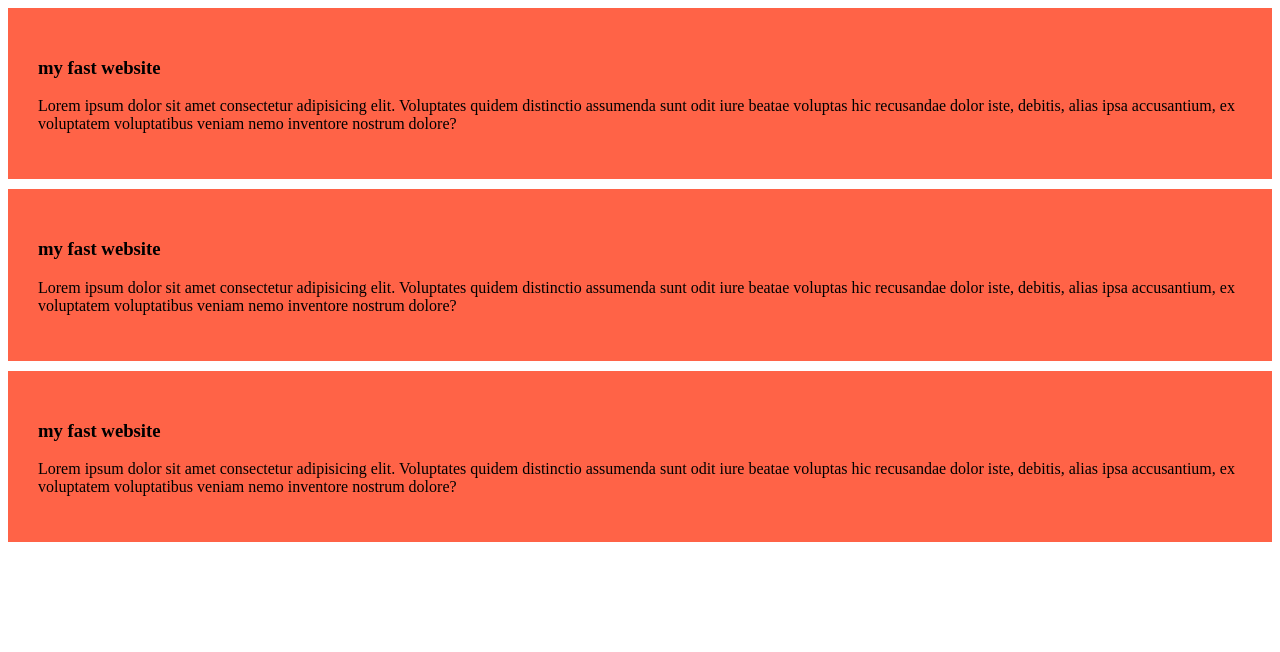
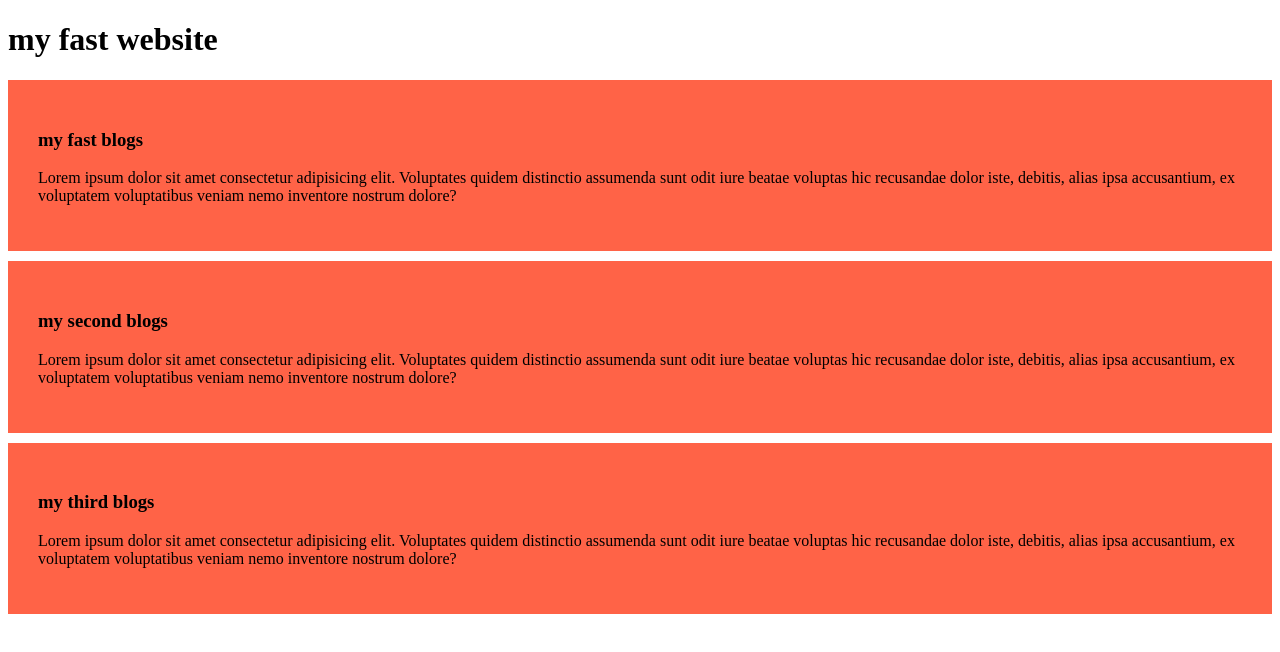
Before and after one commit to alamin601078/my-simple-website, a plain HTML site: page index.html in a window 1280 px wide. Drawn offline with Linux system fonts and the light colour scheme.

Commit message:
added the second and third blogs

```diff
--- a/index.html
+++ b/index.html
@@ -7,8 +7,10 @@
     <link rel="stylesheet" href="blog.css">
 </head>
 <body>
+
+    <h1>my fast website</h1>
     <div>
-        <h3>my fast website </h3>
+        <h3>my fast blogs </h3>
         <p>
             Lorem ipsum dolor sit amet consectetur adipisicing elit. Voluptates quidem distinctio assumenda sunt odit iure beatae voluptas hic recusandae dolor iste, debitis, alias ipsa accusantium, ex voluptatem voluptatibus veniam nemo inventore nostrum dolore?
         </p>
@@ -17,7 +19,7 @@
     </div>
 
     <div>
-        <h3>my fast website </h3>
+        <h3>my second blogs </h3>
         <p>
             Lorem ipsum dolor sit amet consectetur adipisicing elit. Voluptates quidem distinctio assumenda sunt odit iure beatae voluptas hic recusandae dolor iste, debitis, alias ipsa accusantium, ex voluptatem voluptatibus veniam nemo inventore nostrum dolore?
         </p>
@@ -26,7 +28,7 @@
     </div>
 
     <div>
-        <h3>my fast website </h3>
+        <h3>my third blogs </h3>
         <p>
             Lorem ipsum dolor sit amet consectetur adipisicing elit. Voluptates quidem distinctio assumenda sunt odit iure beatae voluptas hic recusandae dolor iste, debitis, alias ipsa accusantium, ex voluptatem voluptatibus veniam nemo inventore nostrum dolore?
         </p>
```
